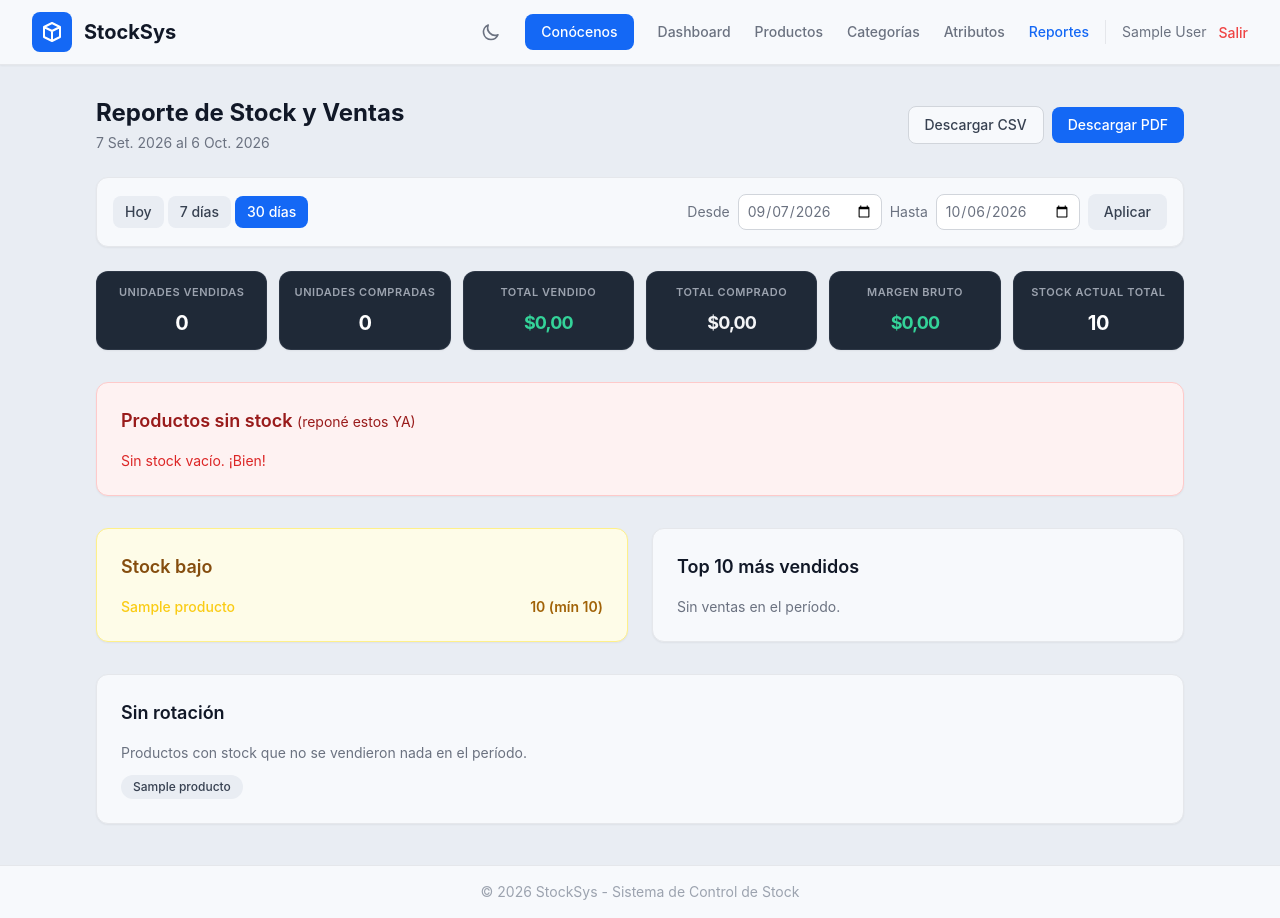
After one commit to El-Tabernero/stocksys, a Django app: page /reportes/ in a window 1280 px wide. The commit adds this page. Run offline with Django 5.2, Linux system fonts and the light colour scheme; a user stored in the database is signed in; tables that the repository leaves empty hold one stand-in row (values such as "Sample post"); some libraries are stand-ins or nearby versions.

Commit message:
feat: reporte de stock y ventas con exportación CSV/PDF
- Vista /reportes/ con rangos hoy/7d/30d y selector de fechas libre
- Métricas: unidades vendidas/compradas, plata vendida/comprada, margen, stock total
- Listados: sin stock (priorizado por ventas), stock bajo, top 10 vendidos, sin rotación
- Exportación CSV (BOM UTF-8 para Excel) y PDF con reportlab
- Link 'Reportes' en el menú superior (bloqueado para invitados)
- Títulos de páginas con prefijo 'StockSys -'
- 10 tests nuevos (31 total)

```diff
--- a/inventory/templates/inventory/atributo_eliminar.html
+++ b/inventory/templates/inventory/atributo_eliminar.html
@@ -1,6 +1,6 @@
 {% extends "inventory/base.html" %}
 
-{% block title %}Eliminar Atributo{% endblock %}
+{% block title %}StockSys - Eliminar Atributo{% endblock %}
 
 {% block content %}
 <div class="min-h-screen bg-gray-100">
--- a/inventory/templates/inventory/atributo_form.html
+++ b/inventory/templates/inventory/atributo_form.html
@@ -1,6 +1,6 @@
 {% extends "inventory/base.html" %}
 
-{% block title %}{% if atributo %}Editar Atributo{% else %}Agregar Atributo{% endif %}{% endblock %}
+{% block title %}{% if atributo %}StockSys - Editar Atributo{% else %}StockSys - Agregar Atributo{% endif %}{% endblock %}
 
 {% block content %}
 <div class="min-h-screen bg-gray-100">
--- a/inventory/templates/inventory/atributo_lista.html
+++ b/inventory/templates/inventory/atributo_lista.html
@@ -1,6 +1,6 @@
 {% extends "inventory/base.html" %}
 
-{% block title %}Atributos{% endblock %}
+{% block title %}StockSys - Atributos{% endblock %}
 
 {% block content %}
 <div class="min-h-screen bg-gray-100">
--- a/inventory/templates/inventory/base.html
+++ b/inventory/templates/inventory/base.html
@@ -119,6 +119,9 @@
             <a href="{% url 'producto_lista' %}" class="text-sm font-medium text-gray-500 hover:text-gray-900 transition">Productos</a>
             <a href="{% url 'categoria_lista' %}" class="text-sm font-medium text-gray-500 hover:text-gray-900 transition">Categorías</a>
             <a href="{% url 'atributo_lista' %}" class="text-sm font-medium text-gray-500 hover:text-gray-900 transition">Atributos</a>
+            {% if not es_invitado %}
+            <a href="{% url 'reporte' %}" class="text-sm font-medium text-brand-600 hover:text-brand-700 transition">Reportes</a>
+            {% endif %}
           </div>
           <div class="flex items-center gap-3 border-l border-gray-200 pl-4">
             {% if es_invitado %}
--- a/inventory/templates/inventory/categoria_eliminar.html
+++ b/inventory/templates/inventory/categoria_eliminar.html
@@ -1,6 +1,6 @@
 {% extends "inventory/base.html" %}
 
-{% block title %}Eliminar Categoría{% endblock %}
+{% block title %}StockSys - Eliminar Categoría{% endblock %}
 
 {% block content %}
 <div class="min-h-screen bg-gray-100">
--- a/inventory/templates/inventory/categoria_lista.html
+++ b/inventory/templates/inventory/categoria_lista.html
@@ -1,6 +1,6 @@
 {% extends "inventory/base.html" %}
 
-{% block title %}Categorías{% endblock %}
+{% block title %}StockSys - Categorías{% endblock %}
 
 {% block content %}
 <div class="min-h-screen bg-gray-100">
--- a/inventory/templates/inventory/invitado.html
+++ b/inventory/templates/inventory/invitado.html
@@ -1,6 +1,6 @@
 {% extends "inventory/base.html" %}
 
-{% block title %}Acceso de Invitado{% endblock %}
+{% block title %}StockSys - Acceso de Invitado{% endblock %}
 
 {% block content %}
 <div class="min-h-[60vh] flex items-center justify-center px-4">
--- /dev/null
+++ b/inventory/templates/inventory/reporte.html
@@ -0,0 +1,159 @@
+{% extends "inventory/base.html" %}
+{% load formato %}
+
+{% block title %}StockSys - Reporte{% endblock %}
+
+{% block content %}
+<div class="min-h-screen">
+  <div class="max-w-6xl mx-auto px-4 sm:px-6 lg:px-8 py-8">
+    <div class="mb-6 flex flex-col sm:flex-row sm:items-center sm:justify-between gap-4">
+      <div>
+        <h2 class="text-2xl font-bold text-gray-900">Reporte de Stock y Ventas</h2>
+        <p class="text-sm text-gray-500 mt-1">{{ desde }} al {{ hasta }}</p>
+      </div>
+      <form method="get" class="flex items-center gap-2">
+        <input type="hidden" name="rango" value="{{ rango }}">
+        <button type="submit" name="export" value="csv"
+                class="bg-white border border-gray-300 text-gray-700 text-sm font-medium px-4 py-2 rounded-lg hover:bg-gray-50 transition">Descargar CSV</button>
+        <button type="submit" name="export" value="pdf"
+                class="bg-brand-600 text-white text-sm font-medium px-4 py-2 rounded-lg hover:bg-brand-700 transition">Descargar PDF</button>
+      </form>
+    </div>
+
+    <div class="bg-white rounded-xl shadow-sm border border-gray-200 p-4 mb-6">
+      <form method="get" class="flex flex-wrap items-center gap-3">
+        <div class="flex items-center gap-1">
+          {% for val, etiqueta in rango_opciones %}
+          <a href="?rango={{ val }}"
+             class="px-3 py-1.5 rounded-lg text-sm font-medium transition {% if rango == val %}bg-brand-600 text-white{% else %}bg-gray-100 text-gray-700 hover:bg-gray-200{% endif %}">{{ etiqueta }}</a>
+          {% endfor %}
+        </div>
+        <div class="flex items-center gap-2 ml-auto">
+          <label class="text-sm text-gray-500">Desde
+            <input type="date" name="desde" value="{{ desde|date:'Y-m-d' }}"
+                   class="ml-1 px-2 py-1.5 border border-gray-300 rounded-lg text-sm">
+          </label>
+          <label class="text-sm text-gray-500">Hasta
+            <input type="date" name="hasta" value="{{ hasta|date:'Y-m-d' }}"
+                   class="ml-1 px-2 py-1.5 border border-gray-300 rounded-lg text-sm">
+          </label>
+          <button type="submit" name="rango" value="libre"
+                  class="bg-gray-100 text-gray-700 text-sm font-medium px-4 py-2 rounded-lg hover:bg-gray-200 transition">Aplicar</button>
+        </div>
+      </form>
+    </div>
+
+<div class="grid grid-cols-2 md:grid-cols-3 lg:grid-cols-6 gap-3 mb-8">
+  <div class="bg-gray-800 border border-gray-700/60 rounded-xl p-3 flex flex-col items-center justify-center text-center shadow-sm min-w-0">
+    <p class="text-[11px] font-semibold text-gray-400 uppercase tracking-wider">Unidades vendidas</p>
+    <p class="text-xl font-bold text-white mt-2 tracking-tight">{{ unidades_vendidas }}</p>
+  </div>
+
+  <div class="bg-gray-800 border border-gray-700/60 rounded-xl p-3 flex flex-col items-center justify-center text-center shadow-sm min-w-0">
+    <p class="text-[11px] font-semibold text-gray-400 uppercase tracking-wider">Unidades compradas</p>
+    <p class="text-xl font-bold text-white mt-2 tracking-tight">{{ unidades_compradas }}</p>
+  </div>
+
+  <div class="bg-gray-800 border border-gray-700/60 rounded-xl p-3 flex flex-col items-center justify-center text-center shadow-sm min-w-0">
+    <p class="text-[11px] font-semibold text-gray-400 uppercase tracking-wider">Total vendido</p>
+    <p class="text-sm sm:text-base xl:text-lg font-bold text-emerald-400 mt-2 tracking-tighter whitespace-nowrap">
+      ${{ plata_vendida|currency_ar }}
+    </p>
+  </div>
+
+  <div class="bg-gray-800 border border-gray-700/60 rounded-xl p-3 flex flex-col items-center justify-center text-center shadow-sm min-w-0">
+    <p class="text-[11px] font-semibold text-gray-400 uppercase tracking-wider">Total comprado</p>
+    <p class="text-sm sm:text-base xl:text-lg font-bold text-gray-100 mt-2 tracking-tighter whitespace-nowrap">
+      ${{ plata_comprada|currency_ar }}
+    </p>
+  </div>
+
+  <div class="bg-gray-800 border border-gray-700/60 rounded-xl p-3 flex flex-col items-center justify-center text-center shadow-sm min-w-0">
+    <p class="text-[11px] font-semibold text-gray-400 uppercase tracking-wider">Margen bruto</p>
+    <p class="text-sm sm:text-base xl:text-lg font-bold {% if margen >= 0 %}text-emerald-400{% else %}text-red-400{% endif %} mt-2 tracking-tighter whitespace-nowrap">
+      ${{ margen|currency_ar }}
+    </p>
+  </div>
+
+  <div class="bg-gray-800 border border-gray-700/60 rounded-xl p-3 flex flex-col items-center justify-center text-center shadow-sm min-w-0">
+    <p class="text-[11px] font-semibold text-gray-400 uppercase tracking-wider">Stock actual total</p>
+    <p class="text-xl font-bold text-white mt-2 tracking-tight">{{ stock_actual_total }}</p>
+  </div>
+</div>
+
+    <div class="bg-red-50 border border-red-200 rounded-xl shadow-sm p-6 mb-8">
+      <h3 class="text-lg font-semibold text-red-800 mb-4">Productos sin stock <span class="text-sm font-normal">(reponé estos YA)</span></h3>
+      {% if productos_sin_stock %}
+      <table class="w-full text-sm">
+        <thead>
+          <tr class="text-left text-xs font-semibold text-red-500 uppercase">
+            <th class="py-2 pr-4">Producto</th>
+            <th class="py-2 pr-4">Código</th>
+            <th class="py-2 pr-4">Vendido en el período</th>
+          </tr>
+        </thead>
+        <tbody class="divide-y divide-red-100">
+          {% for item in productos_sin_stock %}
+          <tr>
+            <td class="py-2 pr-4 font-medium text-red-400">{{ item.producto.nombre }}</td>
+            <td class="py-2 pr-4 text-red-600">{{ item.producto.codigo_barras|default:"-" }}</td>
+            <td class="py-2 pr-4 text-red-700 font-semibold">{{ item.vendido }}</td>
+          </tr>
+          {% endfor %}
+        </tbody>
+      </table>
+      {% else %}
+      <p class="text-sm text-red-600">Sin stock vacío. ¡Bien!</p>
+      {% endif %}
+    </div>
+
+    <div class="grid grid-cols-1 lg:grid-cols-2 gap-6 mb-8">
+      <div class="bg-yellow-50 border border-yellow-200 rounded-xl shadow-sm p-6">
+        <h3 class="text-lg font-semibold text-yellow-800 mb-4">Stock bajo</h3>
+        {% if productos_stock_bajo %}
+        <ul class="space-y-2 text-sm">
+          {% for p in productos_stock_bajo %}
+          <li class="flex justify-between">
+            <span class="font-medium text-yellow-400">{{ p.nombre }}</span>
+            <span class="text-yellow-700 font-semibold">{{ p.stock_actual }} (mín {{ p.stock_minimo }})</span>
+          </li>
+          {% endfor %}
+        </ul>
+        {% else %}
+        <p class="text-sm text-yellow-600">No hay productos con stock bajo.</p>
+        {% endif %}
+      </div>
+
+      <div class="bg-white border border-gray-200 rounded-xl shadow-sm p-6">
+        <h3 class="text-lg font-semibold text-gray-900 mb-4">Top 10 más vendidos</h3>
+        {% if productos_top %}
+        <ol class="space-y-2 text-sm">
+          {% for p in productos_top %}
+          <li class="flex justify-between">
+            <span class="font-medium text-gray-900">{{ p.nombre }}</span>
+            <span class="text-gray-600">{{ ventas_por_producto|get_item:p.id }} uds · ${{ p.precio_venta|currency_ar }}</span>
+          </li>
+          {% endfor %}
+        </ol>
+        {% else %}
+        <p class="text-sm text-gray-500">Sin ventas en el período.</p>
+        {% endif %}
+      </div>
+    </div>
+
+    <div class="bg-white border border-gray-200 rounded-xl shadow-sm p-6">
+      <h3 class="text-lg font-semibold text-gray-900 mb-4">Sin rotación</h3>
+      {% if productos_sin_rotacion %}
+      <p class="text-sm text-gray-500 mb-3">Productos con stock que no se vendieron nada en el período.</p>
+      <div class="flex flex-wrap gap-2">
+        {% for p in productos_sin_rotacion %}
+        <span class="inline-flex items-center px-3 py-1 rounded-full text-xs font-medium bg-gray-100 text-gray-700">{{ p.nombre }}</span>
+        {% endfor %}
+      </div>
+      {% else %}
+      <p class="text-sm text-gray-500">Todo lo que tenés en stock rotó en este período.</p>
+      {% endif %}
+    </div>
+  </div>
+</div>
+{% endblock %}
--- a/inventory/templatetags/formato.py
+++ b/inventory/templatetags/formato.py
@@ -19,3 +19,11 @@ def currency_ar(value):
             formatted = '.' + formatted
         formatted = ch + formatted
     return f'{signo}{formatted},{decimales}'
+
+
+@register.filter
+def get_item(dictionary, key):
+    try:
+        return dictionary.get(key, {}).get('unidades', 0)
+    except AttributeError:
+        return dictionary.get(key, 0)
--- a/inventory/urls.py
+++ b/inventory/urls.py
@@ -7,6 +7,7 @@ urlpatterns = [
     path('logout/', views.logout_view, name='logout'),
     path('invitado/', views.invitado, name='invitado'),
     path('dashboard/', views.dashboard, name='dashboard'),
+    path('reportes/', views.reporte, name='reporte'),
     path('dashboard/generar-clave-invitado/', views.generar_clave_invitado, name='generar_clave_invitado'),
     path('nosotros/', views.nosotros, name='nosotros'),
     path('productos/', views.producto_lista, name='producto_lista'),
--- a/inventory/views.py
+++ b/inventory/views.py
@@ -1,14 +1,17 @@
+import csv
 import secrets
 from datetime import timedelta
 from decimal import Decimal, InvalidOperation
 
+from django.http import HttpResponse, StreamingHttpResponse
 from django.shortcuts import render, redirect, get_object_or_404
 from django.contrib.auth import authenticate, login, logout
 from django.contrib.auth.decorators import login_required
 from django.contrib.auth.models import User
 from django.contrib import messages
-from django.db.models import F, Q, Count
+from django.db.models import F, Q, Count, Sum
 from django.utils import timezone
+from django.utils.dateparse import parse_date
 from .models import (
     Empresa, PerfilUsuario, Categoria, Atributo, OpcionAtributo,
     Producto, MovimientoStock, GuestKey,
@@ -404,6 +407,240 @@ def stock_rapido(request, pk):
     return redirect('producto_lista')
 
 
+def _rangos_reportes():
+    hoy = timezone.localdate()
+    return {
+        'hoy': (hoy, hoy),
+        '7d': (hoy - timedelta(days=6), hoy),
+        '30d': (hoy - timedelta(days=29), hoy),
+    }
+
+
+def _reporte_contexto(request, empresa, desde, hasta):
+    filtro = Q(empresa=empresa, fecha__date__range=(desde, hasta))
+    salidas = MovimientoStock.objects.filter(filtro, tipo=MovimientoStock.TipoMovimiento.SALIDA)
+    entradas = MovimientoStock.objects.filter(filtro, tipo=MovimientoStock.TipoMovimiento.ENTRADA)
+
+    unidades_vendidas = salidas.aggregate(t=Sum('cantidad'))['t'] or 0
+    unidades_compradas = entradas.aggregate(t=Sum('cantidad'))['t'] or 0
+
+    ventas_por_producto = {
+        r['producto_id']: r for r in salidas
+        .values('producto_id').annotate(unidades=Sum('cantidad'))
+    }
+    plata_vendida = Decimal('0')
+    for producto in Producto.objects.filter(empresa=empresa, id__in=ventas_por_producto.keys()):
+        plata_vendida += producto.precio_venta * ventas_por_producto[producto.id]['unidades']
+
+    compras_por_producto = {
+        r['producto_id']: r for r in entradas
+        .values('producto_id').annotate(unidades=Sum('cantidad'))
+    }
+    plata_comprada = Decimal('0')
+    for producto in Producto.objects.filter(empresa=empresa, id__in=compras_por_producto.keys()):
+        plata_comprada += producto.precio_costo * compras_por_producto[producto.id]['unidades']
+
+    productos_sin_stock = []
+    for producto in Producto.objects.filter(empresa=empresa, stock_actual=0).select_related('categoria'):
+        v = ventas_por_producto.get(producto.id, {}).get('unidades', 0)
+        productos_sin_stock.append({'producto': producto, 'vendido': v})
+    productos_sin_stock.sort(key=lambda x: x['vendido'], reverse=True)
+
+    productos_stock_bajo = list(
+        Producto.objects.filter(empresa=empresa, stock_actual__gt=0, stock_actual__lte=F('stock_minimo'))
+        .select_related('categoria').order_by('stock_actual')
+    )
+
+    productos_top = sorted(
+        (p for p in Producto.objects.filter(empresa=empresa, id__in=ventas_por_producto.keys()).select_related('categoria')
+         if ventas_por_producto[p.id]['unidades'] > 0),
+        key=lambda p: ventas_por_producto[p.id]['unidades'], reverse=True,
+    )[:10]
+
+    productos_con_stock_ids = Producto.objects.filter(empresa=empresa, stock_actual__gt=0).values_list('id', flat=True)
+    vendidos_ids = set(ventas_por_producto.keys())
+    productos_sin_rotacion = list(
+        Producto.objects.filter(empresa=empresa, id__in=productos_con_stock_ids).exclude(id__in=vendidos_ids)
+        .select_related('categoria').order_by('nombre')
+    )
+
+    return {
+        'desde': desde, 'hasta': hasta,
+        'unidades_vendidas': unidades_vendidas, 'unidades_compradas': unidades_compradas,
+        'plata_vendida': plata_vendida, 'plata_comprada': plata_comprada,
+        'margen': plata_vendida - plata_comprada,
+        'stock_actual_total': Producto.objects.filter(empresa=empresa).aggregate(t=Sum('stock_actual'))['t'] or 0,
+        'productos_sin_stock': productos_sin_stock,
+        'productos_stock_bajo': productos_stock_bajo,
+        'productos_top': productos_top,
+        'ventas_por_producto': ventas_por_producto,
+        'productos_sin_rotacion': productos_sin_rotacion,
+    }
+
+
+@login_required(login_url='login')
+@bloquear_invitados
+def reporte(request):
+    perfil = request.user.perfil
+    empresa = perfil.empresa
+    hoy = timezone.localdate()
+    rango = request.GET.get('rango', '30d')
+    rangos = _rangos_reportes()
+
+    if rango in rangos:
+        desde, hasta = rangos[rango]
+    else:
+        desde = parse_date(request.GET.get('desde', '') or '') or hoy
+        hasta = parse_date(request.GET.get('hasta', '') or '') or hoy
+        if desde > hasta:
+            desde, hasta = hasta, desde
+        rango = 'libre'
+
+    contexto = _reporte_contexto(request, empresa, desde, hasta)
+    contexto['rango'] = rango
+    contexto['rangos'] = rangos
+    contexto['rango_opciones'] = [
+        ('hoy', 'Hoy'),
+        ('7d', '7 días'),
+        ('30d', '30 días'),
+    ]
+
+    export = request.GET.get('export')
+    if export == 'csv':
+        return _reporte_csv(contexto)
+    if export == 'pdf':
+        return _reporte_pdf(contexto, empresa)
+
+    return render(request, 'inventory/reporte.html', contexto)
+
+
+def _reporte_csv(contexto):
+    filas = []
+    for item in contexto['productos_sin_stock']:
+        filas.append(['SIN STOCK', item['producto'].nombre, item['producto'].codigo_barras or '', item['vendido'], ''])
+    for p in contexto['productos_stock_bajo']:
+        filas.append(['STOCK BAJO', p.nombre, p.codigo_barras or '', p.stock_actual, ''])
+    for p in contexto['productos_top']:
+        filas.append(['MÁS VENDIDO', p.nombre, p.codigo_barras or '', contexto['ventas_por_producto'][p.id]['unidades'], str(p.precio_venta)])
+    for p in contexto['productos_sin_rotacion']:
+        filas.append(['SIN ROTACIÓN', p.nombre, p.codigo_barras or '', '', ''])
+
+    def generar():
+        import io
+        buffer = io.StringIO()
+        buffer.write('\ufeff')
+        writer = csv.writer(buffer)
+        writer.writerow(['Categoría', 'Producto', 'Código', 'Cantidad', 'Precio venta ($)'])
+        for f in filas:
+            writer.writerow(f)
+        yield buffer.getvalue()
+
+    nombre = f"reporte_{contexto['desde']}_{contexto['hasta']}.csv"
+    response = StreamingHttpResponse(generar(), content_type='text/csv; charset=utf-8')
+    response['Content-Disposition'] = f'attachment; filename="{nombre}"'
+    return response
+
+
+def _reporte_pdf(contexto, empresa):
+    from reportlab.lib.pagesizes import A4
+    from reportlab.lib.units import mm
+    from reportlab.pdfgen import canvas
+    from reportlab.lib.colors import HexColor
+
+    nombre = f"reporte_{contexto['desde']}_{contexto['hasta']}"
+    response = HttpResponse(content_type='application/pdf')
+    response['Content-Disposition'] = f'attachment; filename="{nombre}.pdf"'
+
+    c = canvas.Canvas(response, pagesize=A4)
+    ancho, alto = A4
+    margen = 18 * mm
+    y = alto - 20 * mm
+
+    c.setFont('Helvetica-Bold', 16)
+    c.drawString(margen, y, f'Reporte de Stock y Ventas - {empresa.nombre}')
+    y -= 12
+
+    c.setFont('Helvetica', 10)
+    c.setFillColor(HexColor('#666666'))
+    c.drawString(margen, y, f"Período: {contexto['desde']} al {contexto['hasta']}")
+    y -= 18
+
+    moneda = lambda v: f"${Decimal(v):,.2f}".replace(',', 'X').replace('.', ',').replace('X', '.')
+
+    def seccion(titulo):
+        nonlocal y
+        if y < 40 * mm:
+            c.showPage()
+            y = alto - 20 * mm
+        c.setFont('Helvetica-Bold', 12)
+        c.setFillColor(HexColor('#4f46e5'))
+        c.drawString(margen, y, titulo)
+        y -= 14
+
+    def fila(cols, bold=False):
+        nonlocal y
+        c.setFont('Helvetica-Bold' if bold else 'Helvetica', 9)
+        c.setFillColor(HexColor('#000000'))
+        x = margen
+        for col, w in cols:
+            c.drawString(x, y, str(col))
+            x += w
+        y -= 12
+
+    def separador():
+        nonlocal y
+        y -= 3
+        c.setStrokeColor(HexColor('#e5e7eb'))
+        c.line(margen, y, ancho - margen, y)
+        y -= 6
+
+    c.setFont('Helvetica-Bold', 10)
+    for etiqueta, valor in [
+        ('Unidades vendidas', contexto['unidades_vendidas']),
+        ('Unidades compradas', contexto['unidades_compradas']),
+        ('Total vendido', moneda(contexto['plata_vendida'])),
+        ('Total comprado', moneda(contexto['plata_comprada'])),
+        ('Margen bruto', moneda(contexto['margen'])),
+        ('Stock actual total', contexto['stock_actual_total']),
+    ]:
+        c.drawString(margen, y, etiqueta)
+        c.drawRightString(ancho - margen, y, str(valor))
+        y -= 13
+    y -= 4
+
+    w = (ancho - 2 * margen) / 4
+    seccion('Productos sin stock (reponga YA)')
+    fila([('Producto', w * 2), ('Código', w), ('Vendido en el período', w)], bold=True)
+    separador()
+    for item in contexto['productos_sin_stock']:
+        fila([(item['producto'].nombre, w * 2), (item['producto'].codigo_barras or '-', w), (str(item['vendido']), w)])
+        separador()
+
+    seccion('Stock bajo')
+    fila([('Producto', w * 2), ('Código', w), ('Stock', w)], bold=True)
+    separador()
+    for p in contexto['productos_stock_bajo']:
+        fila([(p.nombre, w * 2), (p.codigo_barras or '-', w), (str(p.stock_actual), w)])
+        separador()
+
+    seccion('Top 10 más vendidos')
+    fila([('Producto', w * 2), ('Unidades', w), ('Precio venta', w)], bold=True)
+    separador()
+    for p in contexto['productos_top']:
+        unidades = contexto['ventas_por_producto'][p.id]['unidades']
+        fila([(p.nombre, w * 2), (str(unidades), w), (moneda(p.precio_venta), w)])
+        separador()
+
+    seccion('Sin rotación (no se vendió nada en el período)')
+    for p in contexto['productos_sin_rotacion']:
+        fila([(p.nombre, ancho - 2 * margen)])
+    if not contexto['productos_sin_rotacion']:
+        fila([('(ninguno)', ancho - 2 * margen)])
+
+    c.save()
+    return response
+
+
 @login_required(login_url='login')
 def categoria_lista(request):
     perfil = request.user.perfil
--- a/requirements.txt
+++ b/requirements.txt
@@ -2,3 +2,4 @@ Django>=6.0,<6.1
 python-decouple>=3.8
 whitenoise>=6.0
 gunicorn>=23.0
+reportlab>=4.0
```
Also changed, not shown: inventory/templates/inventory/producto_lista.html (+2 -18 lines), inventory/tests.py (+96 -0 lines).
